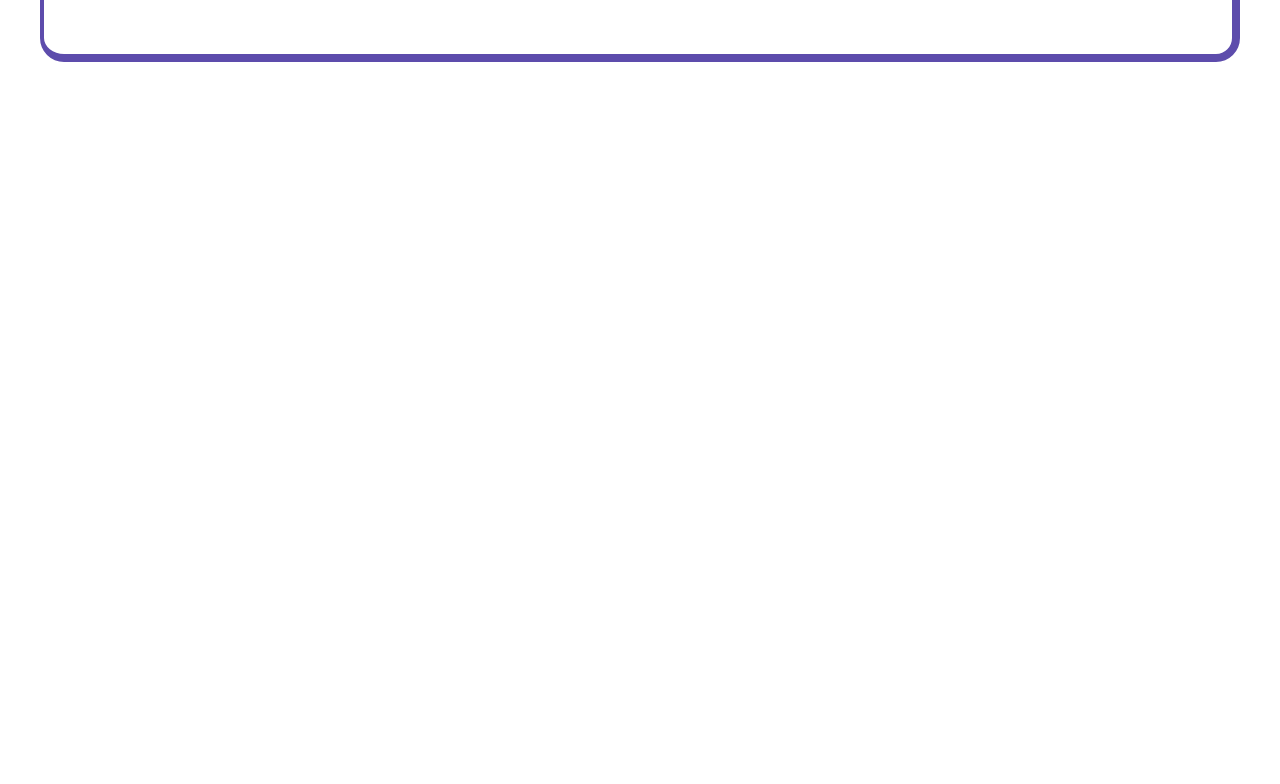
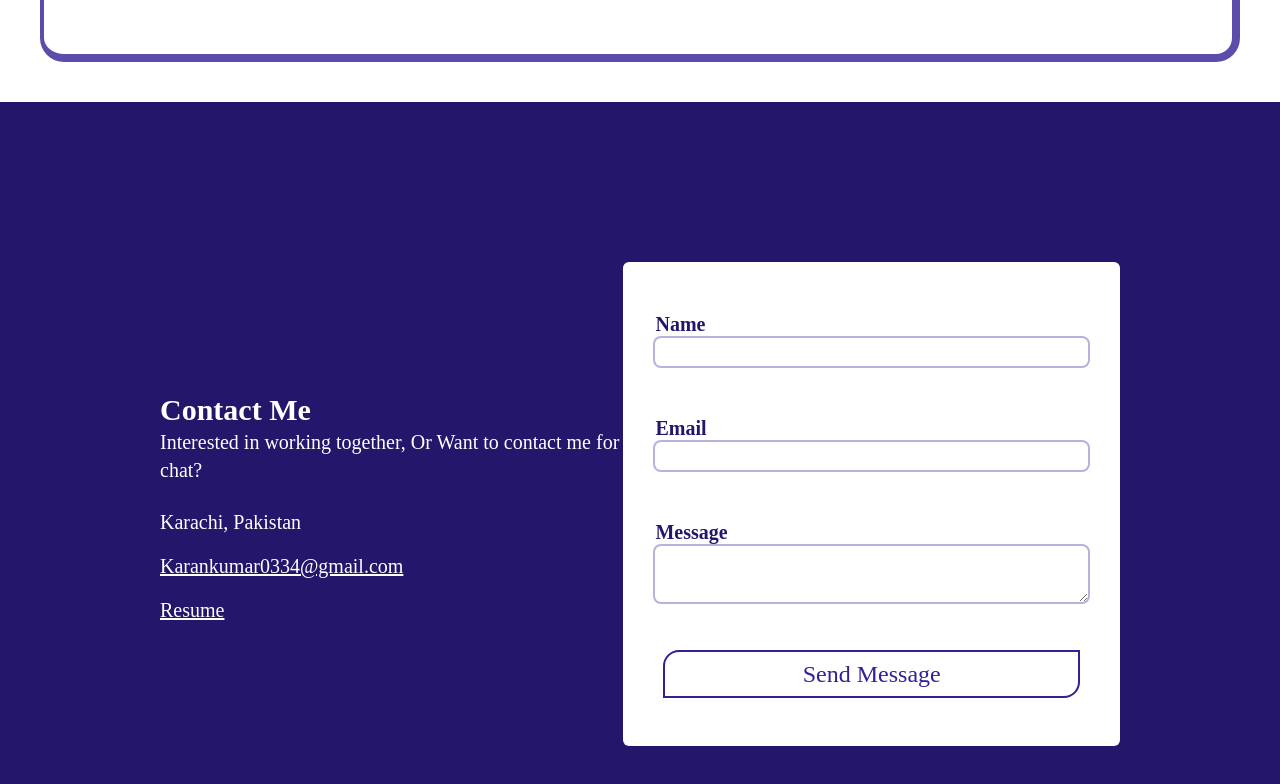
Before and after one commit to KaranKumarr/Portfolio, a React (Create React App) app: page / in a window 1280 px wide. Shown: the part 3265-4049 px from the top of the page. Before the commit the page ends 3327 px from the top, so only its background shows below. Built offline with nearby package versions, Linux system fonts and the light colour scheme.

Commit message:
Contact Section added

```diff
--- a/src/App.js
+++ b/src/App.js
@@ -1,5 +1,4 @@
-import { Navbar, MainBody, PersonalInfo, Skills } from './components';
-import ProjectsShowcase from './components/ProjectsShowcase';
+import { Navbar, MainBody, PersonalInfo, Skills, ProjectsShowcase, Contact } from './components';
 import './components/resources/styles/App.css';
 
 function App() {
@@ -12,6 +11,7 @@ function App() {
       <PersonalInfo />
       <Skills />
       <ProjectsShowcase />
+      <Contact />
     </div>
   );
 }
--- /dev/null
+++ b/src/components/Contact.jsx
@@ -0,0 +1,40 @@
+import React from 'react';
+import Button from './Button';
+
+function Contact() {
+    return (
+        <div className='flex items-center justify-around bg-blueBell-600 lg:p-40 md:p-28 sm:p-16 p-8'>
+
+            <div className=' text-white  h-full w-full'>
+                <div className='my-4'>
+                    <h1 className='sec-heading font-semibold'>Contact Me</h1>
+                    <p className='subtitle'>Interested in working together, Or Want to contact me for chat?</p>
+                </div>
+                <div className='flex flex-col justify-between'>
+                    <p className='subtitle  py-2'>
+                        Karachi, Pakistan
+                    </p>
+                    <a className='subtitle  py-2 underline' href="emailto:Karankumar0334@gmail">
+                        Karankumar0334@gmail.com
+                    </a>
+                    <a className='subtitle  py-2 underline' href="/">
+                        Resume
+                    </a>
+                </div>
+            </div>
+            {/* Contact Form */}
+            <div className='flex flex-col  bg-white h-full w-full py-12 px-8 rounded-md '>
+                <label htmlFor="contactName" className='subtitle text-blueBell-600 font-semibold'>Name</label>
+                <input type="text" name='contactName' className='ring-2 ring-blueBell-100 focus:ring-blueBell-500 focus:border-0 focus:outline-none focus:border-blueBell-500  rounded-md subtitle  ' />
+                <label htmlFor="contactEmail" className='subtitle text-blueBell-600 font-semibold mt-12'>Email</label>
+                <input type="email" name="contactEmail" className='ring-2 ring-blueBell-100 focus:ring-blueBell-500 focus:border-0 focus:outline-none focus:border-blueBell-500  rounded-md subtitle  ' />
+                <label htmlFor="contactMessage" className='subtitle text-blueBell-600 font-semibold mt-12'>Message</label>
+                <textarea type="text" name="contactMessage"
+                    className='ring-2 ring-blueBell-100 focus:ring-blueBell-500 focus:border-0 focus:outline-none focus:border-blueBell-500  rounded-md subtitle  mb-12' ></textarea>
+                <Button> Send Message </Button>
+            </div>
+        </div>
+    );
+}
+
+export default Contact;
--- a/src/components/index.js
+++ b/src/components/index.js
@@ -2,3 +2,5 @@ export { default as Navbar } from "./Navbar";
 export { default as MainBody } from './MainBody';
 export { default as PersonalInfo } from './PersonalInfo';
 export { default as Skills } from './Skills';
+export {default as ProjectsShowcase } from './ProjectsShowcase'
+export {default as Contact } from './Contact'
```
